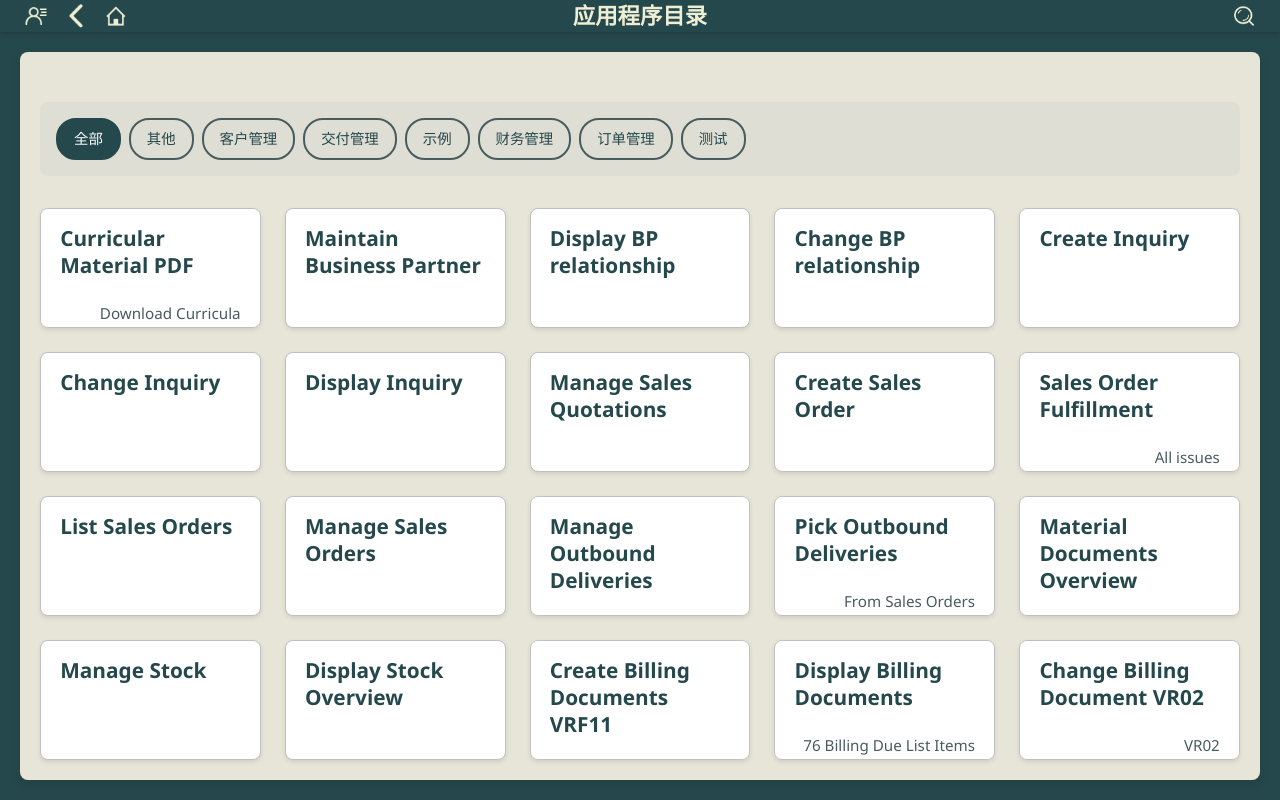
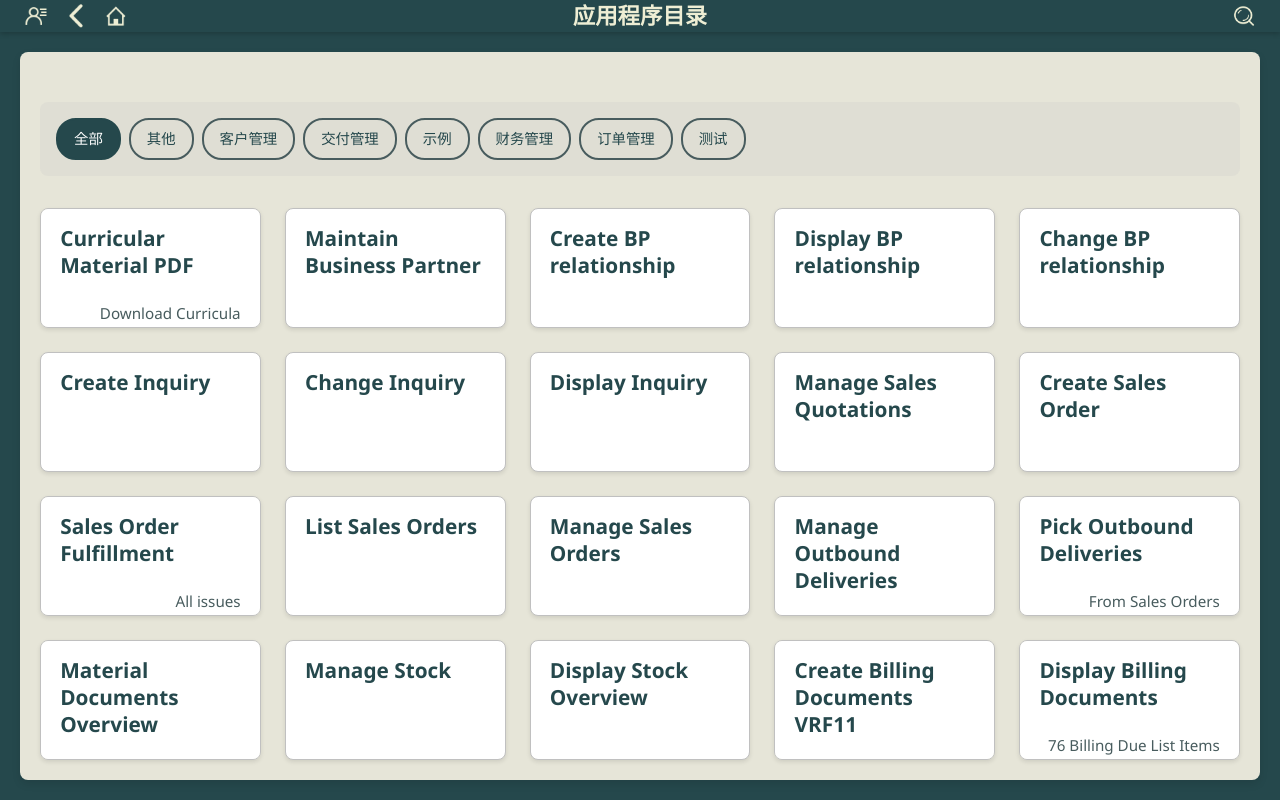
Before and after one commit to pezy-yx/ERP-SD-simplified, a Vue app in the folder site/: page /application in a window 1280 px wide. Built offline with nearby package versions, Linux system fonts and the light colour scheme.

Commit message:
chore: path style

```diff
--- a/site/src/views/ApplicationDirectory.vue
+++ b/site/src/views/ApplicationDirectory.vue
@@ -69,139 +69,145 @@ export default {
         {
           "applicationName": "Curricular Material PDF",
           "lore": "Download Curricula",
-          "routePath": "/CurricularMaterialPDF",
+          "routePath": "/curricular-material-pdf",
           "tags": ["chore"]
         },
         {
           "applicationName": "Maintain Business Partner",
           "lore": "",
-          "routePath": "/MaintainBusinessPartner",
+          "routePath": "/maintain-business-partner",
+          "tags": ["customer management"]
+        },
+        {
+          "applicationName": "Create BP relationship",
+          "lore": "",
+          "routePath": "/create-bp-relationship",
           "tags": ["customer management"]
         },
         {
           "applicationName": "Display BP relationship",
           "lore": "",
-          "routePath": "/DisplayBPRelationship",
+          "routePath": "/display-bp-relationship",
           "tags": ["customer management"]
         },
         {
           "applicationName": "Change BP relationship",
           "lore": "",
-          "routePath": "/ChangeBPRelationship",
+          "routePath": "/change-bp-relationship",
           "tags": ["customer management"]
         },
         {
           "applicationName": "Create Inquiry",
           "lore": "",
-          "routePath": "/CreateInquiry",
+          "routePath": "/create-inquiry",
           "tags": ["order management"]
         },
         {
           "applicationName": "Change Inquiry",
           "lore": "",
-          "routePath": "/ChangeInquiry",
+          "routePath": "/change-inquiry",
           "tags": ["order management"]
         },
         {
           "applicationName": "Display Inquiry",
           "lore": "",
-          "routePath": "/DisplayInquiry",
+          "routePath": "/display-inquiry",
           "tags": ["order management"]
         },
         {
           "applicationName": "Manage Sales Quotations",
           "lore": "",
-          "routePath": "/ManageSalesQuotations",
+          "routePath": "/manage-sales-quotations",
           "tags": ["order management"]
         },
         {
           "applicationName": "Create Sales Order",
           "lore": "",
-          "routePath": "/CreateSalesOrder",
+          "routePath": "/create-sales-order",
           "tags": ["order management"]
         },
         {
           "applicationName": "Sales Order Fulfillment",
           "lore": "All issues",
-          "routePath": "/SalesOrderFulfillment",
+          "routePath": "/sales-order-fulfillment",
           "tags": ["order management", "delivery management"]
         },
         {
           "applicationName": "List Sales Orders",
           "lore": "",
-          "routePath": "/ListSalesOrders",
+          "routePath": "/list-sales-orders",
           "tags": ["order management"]
         },
         {
           "applicationName": "Manage Sales Orders",
           "lore": "",
-          "routePath": "/ManageSalesOrders",
+          "routePath": "/manage-sales-orders",
           "tags": ["order management"]
         },
         {
           "applicationName": "Manage Outbound Deliveries",
           "lore": "",
-          "routePath": "/ManageOutboundDeliveries",
+          "routePath": "/manage-outbound-deliveries",
           "tags": ["delivery management"]
         },
         {
           "applicationName": "Pick Outbound Deliveries",
           "lore": "From Sales Orders",
-          "routePath": "/PickOutboundDeliveries",
+          "routePath": "/pick-outbound-deliveries",
           "tags": ["delivery management"]
         },
         {
           "applicationName": "Material Documents Overview",
           "lore": "",
-          "routePath": "/MaterialDocumentsOverview",
+          "routePath": "/material-documents-overview",
           "tags": ["chore"]
         },
         {
           "applicationName": "Manage Stock",
           "lore": "",
-          "routePath": "/ManageStock",
+          "routePath": "/manage-stock",
           "tags": ["chore"]
         },
         {
           "applicationName": "Display Stock Overview",
           "lore": "",
-          "routePath": "/DisplayStockOverview",
+          "routePath": "/display-stock-overview",
           "tags": ["chore"]
         },
         {
           "applicationName": "Create Billing Documents VRF11",
           "lore": "VRF11",
-          "routePath": "/CreateBillingDocuments",
+          "routePath": "/create-billing-documents",
           "tags": ["financial management"]
         },
         {
           "applicationName": "Display Billing Documents",
           "lore": "76\nBilling Due List Items",
-          "routePath": "/DisplayBillingDocuments",
+          "routePath": "/display-billing-documents",
           "tags": ["financial management"]
         },
         {
           "applicationName": "Change Billing Document VR02",
           "lore": "VR02",
-          "routePath": "/ChangeBillingDocument",
+          "routePath": "/change-billing-document",
           "tags": ["financial management"]
         },
         {
           "applicationName": "Display Billing Document VR03",
           "lore": "VR03",
-          "routePath": "/DisplayBillingDocument",
+          "routePath": "/display-billing-document",
           "tags": ["financial management"]
         },
         {
           "applicationName": "Manage Billing Documents",
           "lore": "",
-          "routePath": "/ManageBillingDocuments",
+          "routePath": "/manage-billing-documents",
           "tags": ["financial management"]
         },
         {
           "applicationName": "Post Incoming Payments",
           "lore": "",
-          "routePath": "/PostIncomingPayments",
+          "routePath": "/post-incoming-payments",
           "tags": ["financial management"]
         },
         {
```
